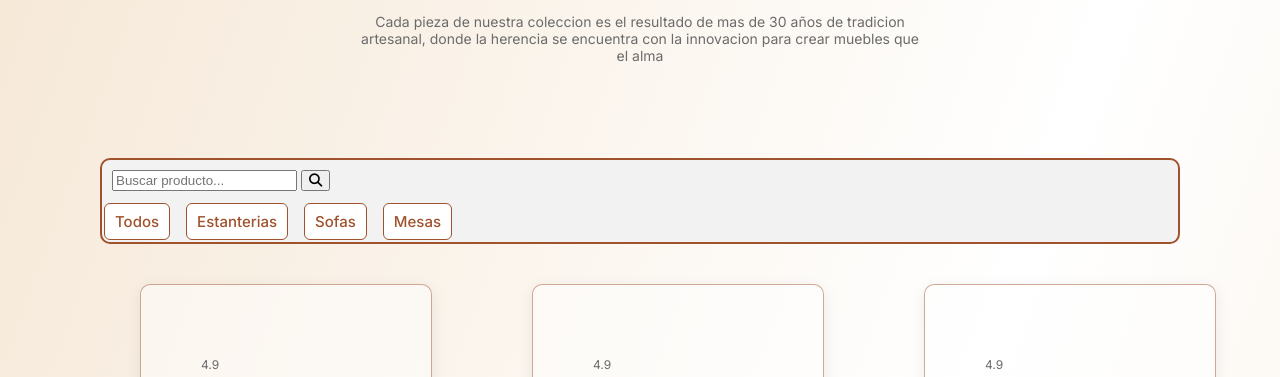
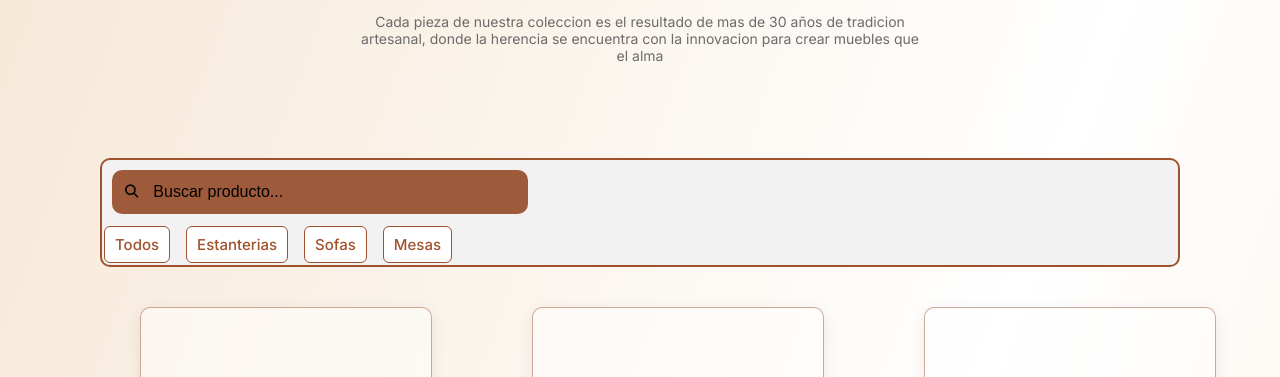
Before and after one commit to Nachzzz/MuebleriaJota_Grupo4, a plain HTML site: page productos.html in a window 1280 px wide. Shown: the part 384-761 px from the top of the page. Drawn offline with nearby package versions, Linux system fonts and the light colour scheme.

Commit message:
cambio estilo css

```diff
--- a/css/styles.css
+++ b/css/styles.css
@@ -293,8 +293,44 @@ h2 {
     border: 2px solid #A0522D;
 }
 
-.buscador-product{
-    padding: 10px;
+.buscador{
+    padding: 8px;
+    background-color: #9e5b3c;
+    width: 400px;
+    border-radius: 10px;
+
+
+    margin: 10px;
+
+    display: flex;
+    flex-direction: row-reverse;
+
+}
+.buscador input::placeholder {
+    color: #000;
+}
+
+.buscador input {
+
+    flex: 1;
+    border: none;
+    padding: 5px 10px;
+    font-size: 16px;
+    outline: none;
+    background-color: #9e5b3c;
+
+}
+
+.buscador button {
+    background: transparent; /* sin fondo */
+    border: none;           /* sin borde */
+    cursor: pointer;        /* manito al pasar */
+    padding: 0 5px;         /* opcional, achica espacio */
+}
+.buscador button i {
+
+    color: #080808;
+
 }
 
 
@@ -330,6 +366,7 @@ h2 {
     display: flex;
     align-items: center;
     justify-content: center;
+
 }
 
 .btn-coleccion:hover {
```
Also changed, not shown: index.html (+1 -1 lines).
